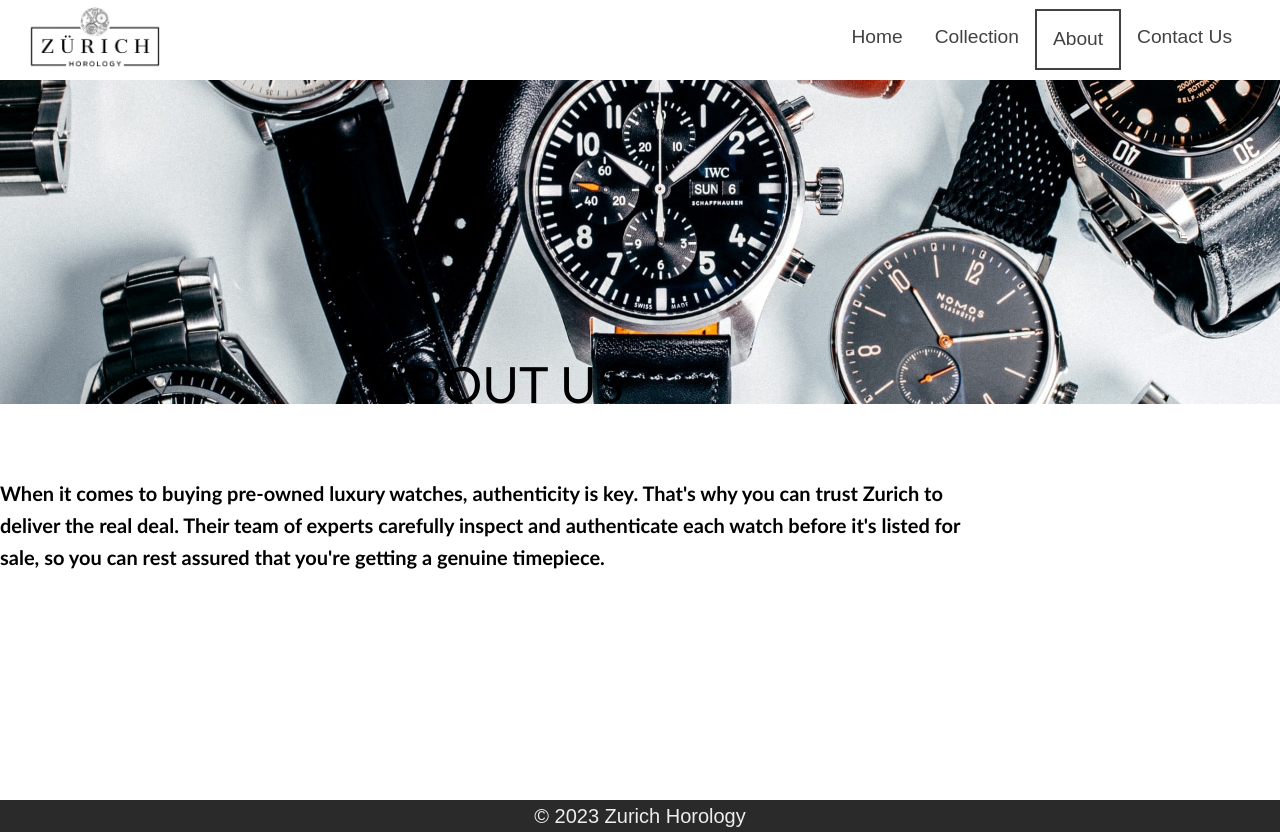
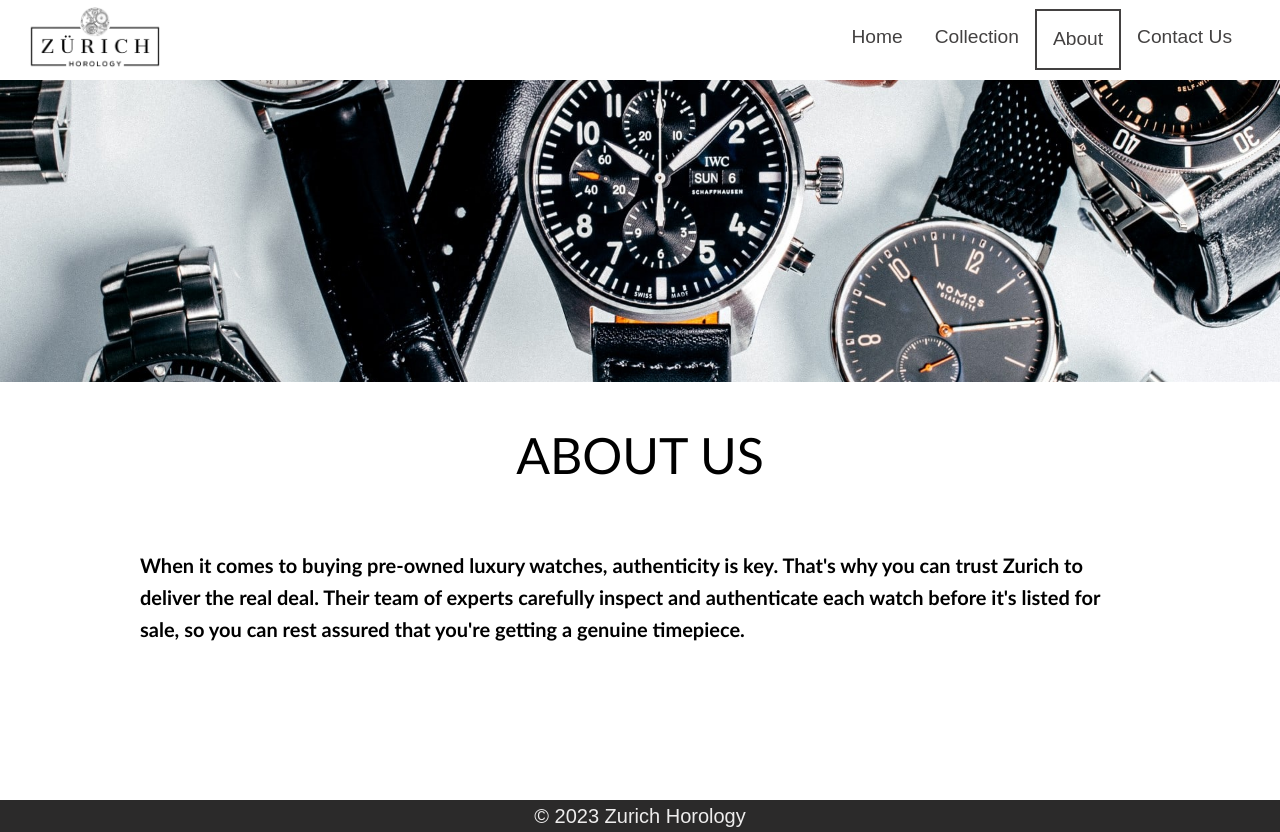
Before and after one commit to jvrbrito/zurich, a React (Create React App) app: page /about in a window 1280 px wide. Built offline with nearby package versions, Linux system fonts and the light colour scheme.

Commit message:
Fixing icons

```diff
--- a/src/styles/About.css
+++ b/src/styles/About.css
@@ -9,6 +9,7 @@
   .aboutTop {
     width: 100%;
     height: 45%;
+    top: 0;
     background-position: center;
     background-repeat: no-repeat;
     background-size: cover;
@@ -21,7 +22,7 @@
     height: 55%;
     align-items: center;
     margin-top: 50px;
-    position: absolute;
+    position: relative;
     bottom: 0;
 
   }
--- a/src/styles/Contact.css
+++ b/src/styles/Contact.css
@@ -84,7 +84,7 @@
     font-size: 45px;
     margin: 10px;
     padding: 0px;
-
+    color: #3d3d3d;
   }
 
   @media screen and (max-width:600px) {
@@ -96,5 +96,6 @@
       font-size: 45px;
       margin: 10px;
       padding: 0px;
+      color: #3d3d3d;
     }
   }
--- a/src/styles/Details.css
+++ b/src/styles/Details.css
@@ -88,7 +88,7 @@
     min-width: 135px;
     border-radius: 0;
     position: absolute;
-
+    overflow: scroll;
     line-height: 50px;
     height: fit-content;
     grid-template-columns: 1f;
```
